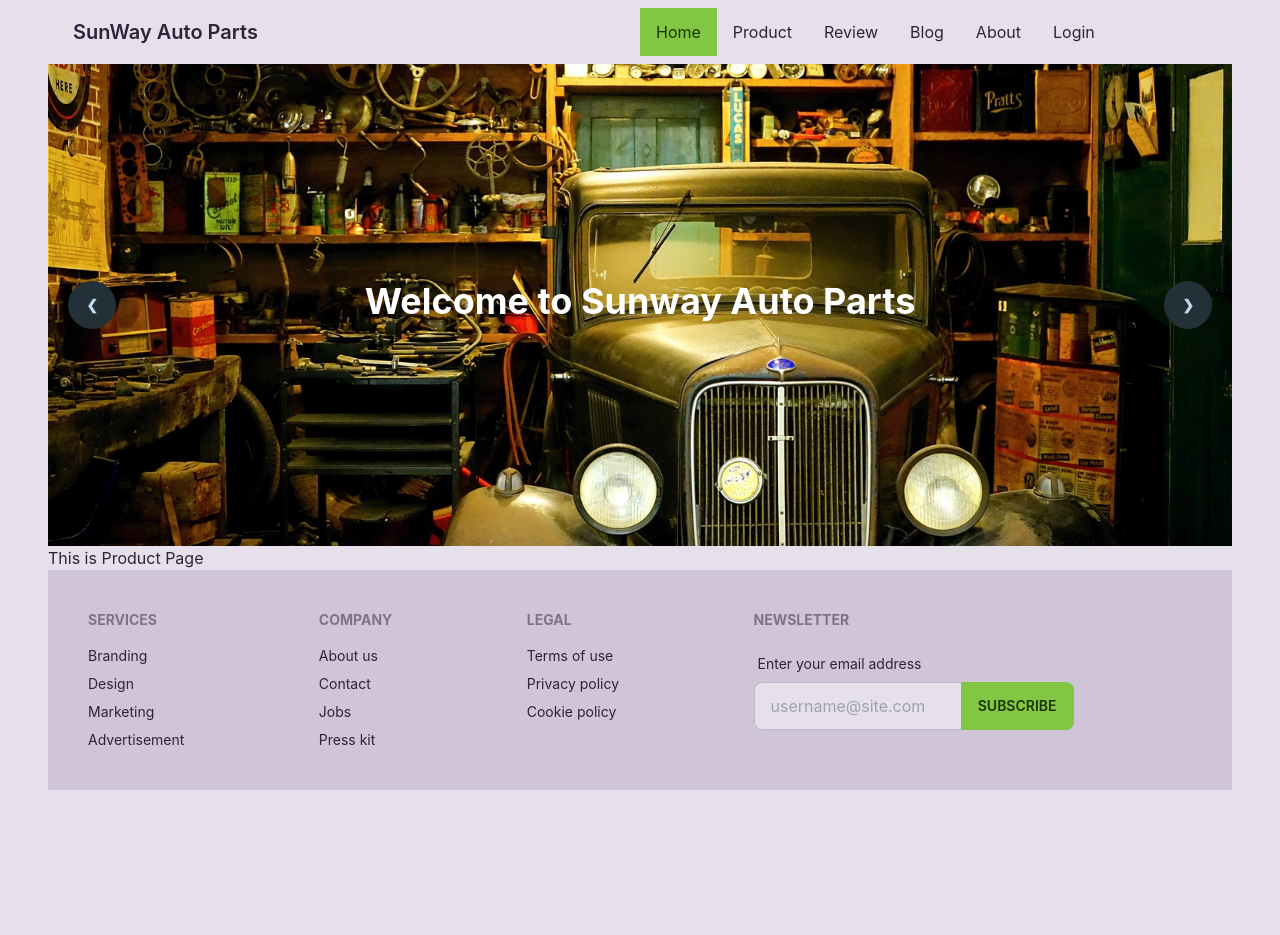
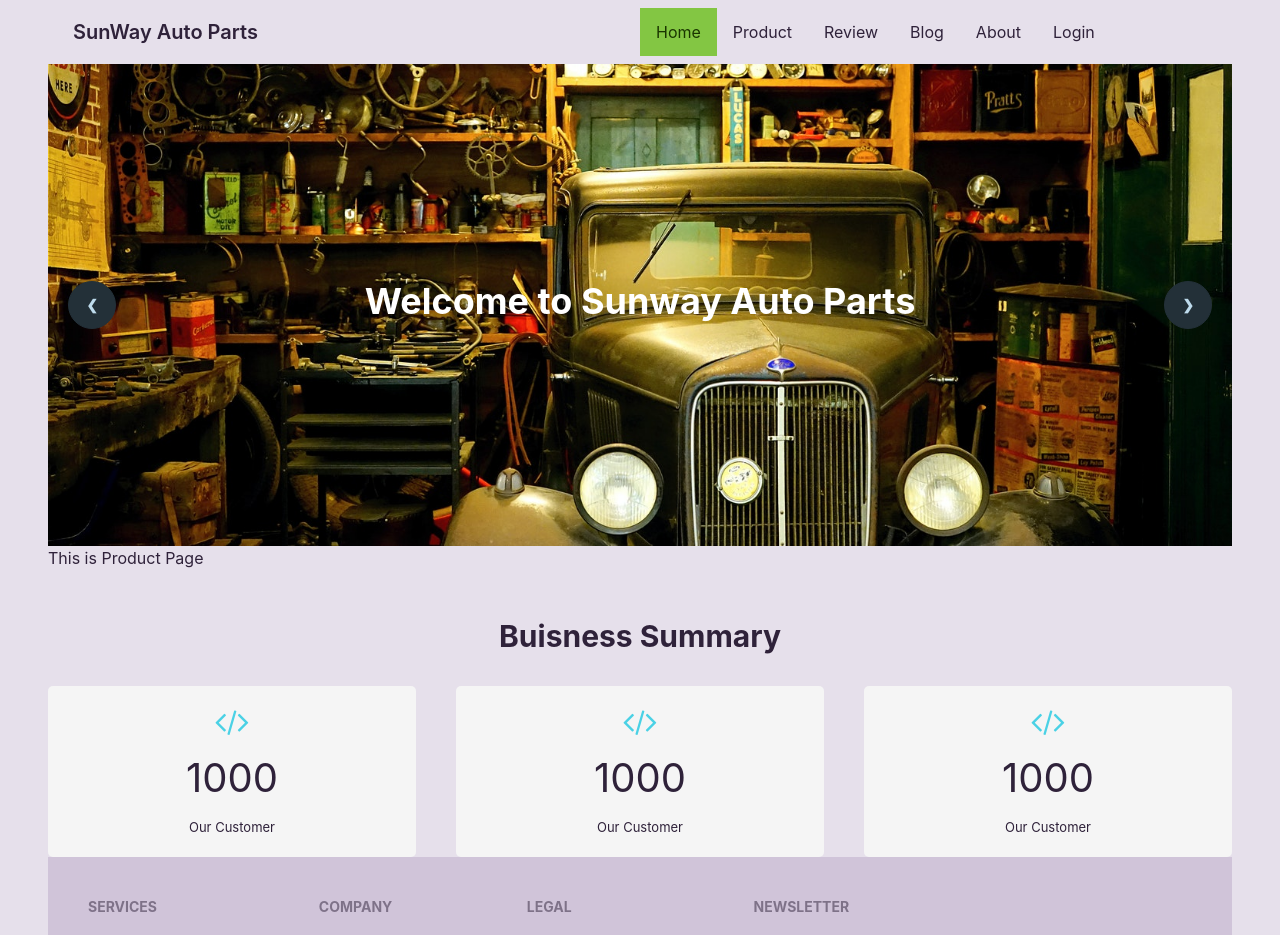
Before and after one commit to FIShahid/sunway-auto-client, a React (Create React App) app: page / in a window 1280 px wide. Shown: the top 935 px of the page. Before the commit the page ends 800 px from the top, so only its background shows below. Built offline with nearby package versions, Linux system fonts and the light colour scheme.

Commit message:
Buisness Summary added

```diff
--- a/src/Pages/Home/Home.js
+++ b/src/Pages/Home/Home.js
@@ -1,12 +1,14 @@
 import React from 'react';
 import Product from '../Product/Product';
 import Banner from './Banner';
+import Summary from './Summary/Summary';
 
 const Home = () => {
     return (
         <div>
             <Banner></Banner>
             <Product></Product>
+            <Summary></Summary>
         </div>
     );
 };
--- a/src/Pages/Home/Summary/Summary.css
+++ b/src/Pages/Home/Summary/Summary.css
@@ -1,60 +1,28 @@
-.card-counter{
-    box-shadow: 2px 2px 10px #DADADA;
-    margin: 5px;
-    padding: 20px 10px;
-    background-color: #fff;
-    height: 100px;
-    border-radius: 5px;
-    transition: .3s linear all;
-    position: relative;
-  }
+.counter {
+  background-color:#f5f5f5;
+  padding: 20px 0;
+  border-radius: 5px;
+}
 
-  .card-counter:hover{
-    box-shadow: 4px 4px 20px #DADADA;
-    transition: .3s linear all;
-  }
+.count-title {
+  font-size: 40px;
+  font-weight: normal;
+  margin-top: 10px;
+  margin-bottom: 0;
+  text-align: center;
+}
 
-  .card-counter.primary{
-    background-color: #007bff;
-    color: #FFF;
-  }
+.count-text {
+  font-size: 13px;
+  font-weight: normal;
+  margin-top: 10px;
+  margin-bottom: 0;
+  text-align: center;
+}
 
-  .card-counter.danger{
-    background-color: #ef5350;
-    color: #FFF;
-  }
-
-  .card-counter.success{
-    background-color: #66bb6a;
-    color: #FFF;
-  }
-
-  .card-counter.info{
-    background-color: #26c6da;
-    color: #FFF;
-  }
-
-  .card-counter i{
-    font-size: 5em;
-    opacity: 0.2;
-  }
-
-  .card-counter .count-numbers{
-    position: absolute;
-    right: 35px;
-    top: 20px;
-    font-size: 32px;
-    display: block;
-
-  }
-
-  .card-counter .count-name{
-    position: absolute;
-    right: 35px;
-    top: 65px;
-    font-style: italic;
-    text-transform: capitalize;
-    opacity: 0.5;
-    display: block;
-    font-size: 18px;
-  }
+.fa-2x {
+  margin: 0 auto;
+  float: none;
+  display: table;
+  color: #4ad1e5;
+}
--- a/src/Pages/Home/Summary/Summary.js
+++ b/src/Pages/Home/Summary/Summary.js
@@ -2,48 +2,30 @@ import React from 'react';
 import './Summary.css'
 
 const Summary = () => {
-    return (
-        <div>
-            <div className="container">
-                <h2 className='text-center mt-5 mb-3' style={{color:'#ef5350'}}>Warehouse Summary</h2>
-    <div className="row">
-    <div className="col-md-3">
-      <div className="card-counter primary">
-        <i className="fa fa-code-fork"></i>
-        <span className="count-numbers text-white">20</span>
-        <span className="count-name">Country</span>
+  return (
+    <div >
+      <div>
+        <h2 className='text-3xl font-bold text-center mt-12 mb-8'>Buisness Summary</h2>
+      </div>
+      <div  className='grid sm:grid-cols-1 md:grid-cols-2 lg:grid-cols-3 gap-10'>
+      <div class="counter">
+      <i class="fa fa-code fa-2x"></i>
+      <h2 class="count-title ">1000</h2>
+       <p class="count-text ">Our Customer</p>
+    </div>
+      <div class="counter">
+      <i class="fa fa-code fa-2x"></i>
+      <h2 class="count-title ">1000</h2>
+       <p class="count-text ">Our Customer</p>
+    </div>
+      <div class="counter">
+      <i class="fa fa-code fa-2x"></i>
+      <h2 class="count-title ">1000</h2>
+       <p class="count-text ">Our Customer</p>
+    </div>
       </div>
     </div>
-
-    <div className="col-md-3">
-      <div className="card-counter danger">
-        <i className="fa fa-ticket"></i>
-        <span className="count-numbers">200</span>
-
-        <span className="count-name">Seller</span>
-      </div>
-    </div>
-
-    <div className="col-md-3">
-      <div className="card-counter success">
-        <i className="fa fa-database"></i>
-        <span className="count-numbers">68750</span>
-        <span className="count-name">Product</span>
-      </div>
-    </div>
-
-    <div className="col-md-3">
-      <div className="card-counter info">
-        <i className="fa fa-users"></i>
-        <span className="count-numbers">35000</span>
-        <span className="count-name">Users</span>
-      </div>
-    </div>
-  </div>
-</div>
-
-        </div>
-    );
+  );
 };
 
 export default Summary;
--- a/src/Pages/Shared/Footer.js
+++ b/src/Pages/Shared/Footer.js
@@ -30,7 +30,7 @@ const Footer = () => {
                         <label class="label">
                             <span class="label-text">Enter your email address</span>
                         </label>
-                        <div class="relative">
+                        <div class="relative sm:hidden">
                             <input type="text" placeholder="username@site.com" class="input input-bordered w-full pr-16" />
                             <button class="btn btn-primary absolute top-0 right-0 rounded-l-none">Subscribe</button>
                         </div>
```
